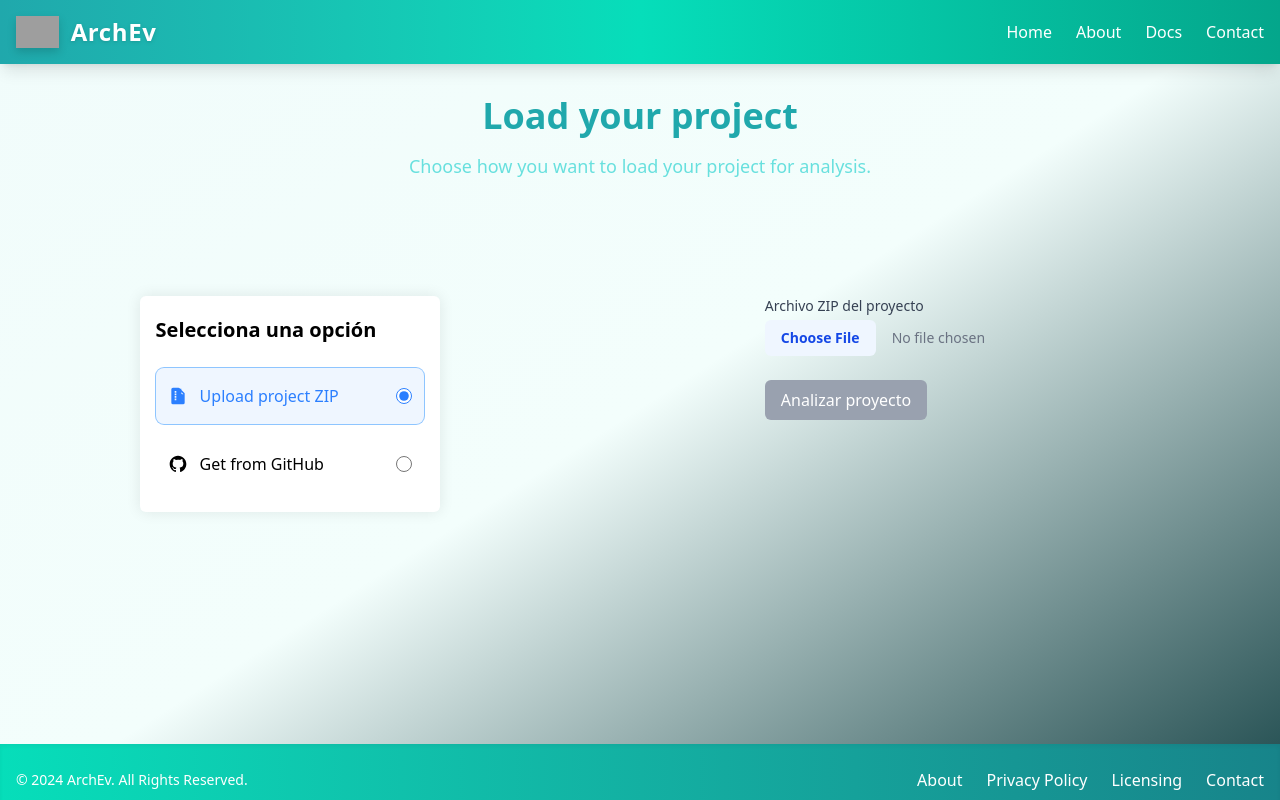
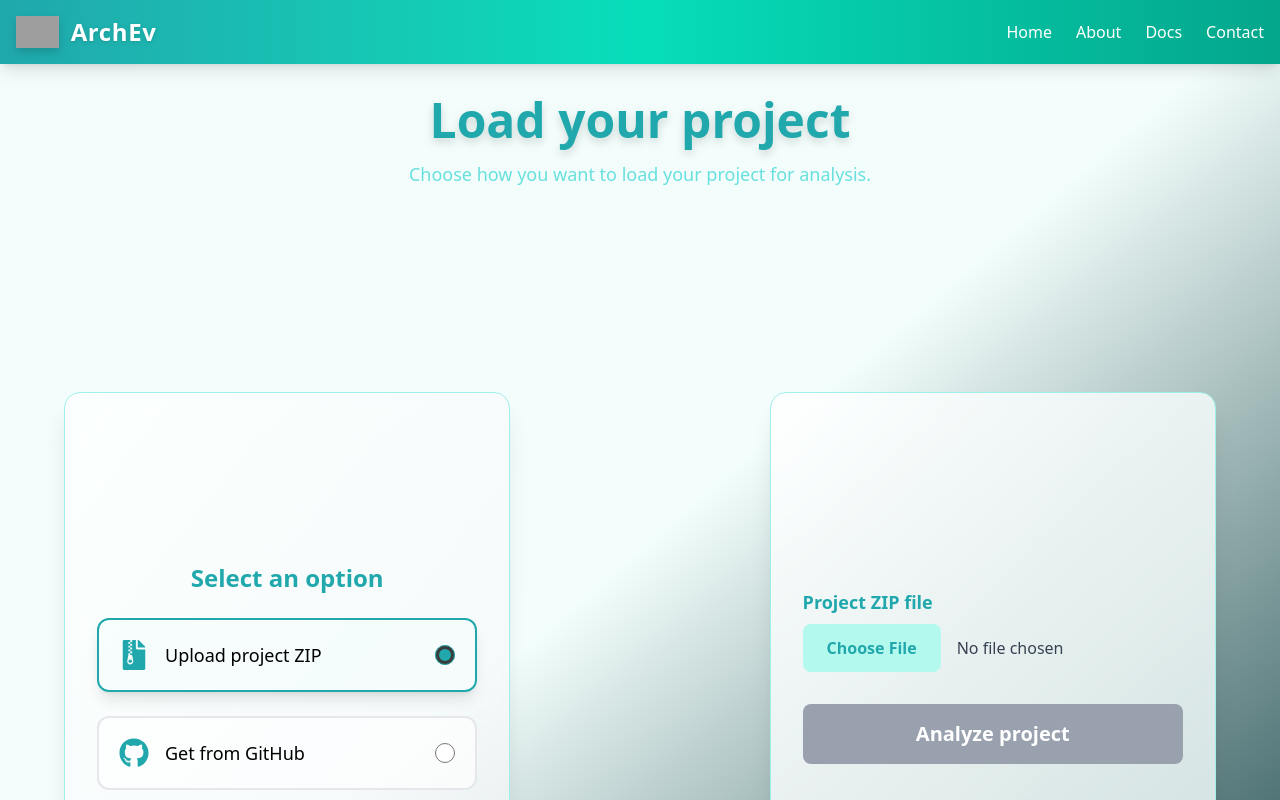
Before and after one commit to Opsord/architecture-evaluator-frontend, a React (Vite) app in the folder architecture-evaluator-frontend/: page /load in a window 1280 px wide. Shown: the top 800 px of the page. Built offline with nearby package versions, Linux system fonts and the light colour scheme; grey boxes are pictures that could not be loaded.

Commit message:
Updated project load

```diff
--- a/architecture-evaluator-frontend/src/pages/ProjectLoad/components/GitHubForm.tsx
+++ b/architecture-evaluator-frontend/src/pages/ProjectLoad/components/GitHubForm.tsx
@@ -2,13 +2,13 @@ import { useState } from 'react'
 import * as React from "react";
 import { useNavigate } from 'react-router-dom'
 import { analyzeGitHubRepo } from '../../../services/api'
-import { useProjectContext } from '../../../context/ProjectContext' // <-- Add this
+import { useProjectContext } from '../../../context/ProjectContext'
 
 export default function GitHubForm() {
     const [repoUrl, setRepoUrl] = useState('')
     const [isLoading, setIsLoading] = useState(false)
     const navigate = useNavigate()
-    const { setProjectData } = useProjectContext() // <-- Add this
+    const { setProjectData } = useProjectContext()
 
     const handleSubmit = async (e: React.FormEvent) => {
         e.preventDefault()
@@ -17,7 +17,7 @@ export default function GitHubForm() {
         setIsLoading(true)
         try {
             const response = await analyzeGitHubRepo(repoUrl)
-            setProjectData(response.data) // <-- Set context
+            setProjectData(response.data)
             navigate('/dashboard')
         } catch (error) {
             console.error('Error:', error)
@@ -28,27 +28,26 @@ export default function GitHubForm() {
     }
 
     return (
-        <form onSubmit={handleSubmit} className="space-y-6">
+        <form onSubmit={handleSubmit} className="space-y-8">
             <div>
-                <label className="block text-sm font-medium text-gray-700 mb-1">
-                    URL of the GitHub repository
+                <label className="block text-lg font-semibold text-primary mb-2">
+                    GitHub repository URL
                 </label>
                 <input
                     type="url"
                     placeholder="https://github.com/user/repository"
                     value={repoUrl}
                     onChange={(e) => setRepoUrl(e.target.value)}
-                    className="w-full px-3 py-2 border border-gray-300 rounded-md"
+                    className="w-full px-4 py-3 border border-gray-300 rounded-lg text-base"
                 />
             </div>
-
             <button
                 type="submit"
                 disabled={!repoUrl || isLoading}
-                className={`px-4 py-2 rounded-md text-white ${
+                className={`w-full py-4 text-xl rounded-lg font-bold transition text-white ${
                     !repoUrl || isLoading
                         ? 'bg-gray-400 cursor-not-allowed'
-                        : 'bg-blue-600 hover:bg-blue-700'
+                        : 'bg-gradient-to-r from-primary to-bright-turquoise-400 hover:scale-105 hover:shadow-xl'
                 }`}
             >
                 {isLoading ? 'Processing...' : 'Clone and Analyze'}
--- a/architecture-evaluator-frontend/src/pages/ProjectLoad/components/OptionSelector.tsx
+++ b/architecture-evaluator-frontend/src/pages/ProjectLoad/components/OptionSelector.tsx
@@ -1,4 +1,5 @@
 import React from 'react';
+import { FaFileArchive, FaGithub } from "react-icons/fa";
 
 interface OptionSelectorProps {
     value: 'zip' | 'github';
@@ -7,39 +8,33 @@ interface OptionSelectorProps {
 
 const OptionSelector: React.FC<OptionSelectorProps> = ({ value, onChange }) => {
     return (
-        <div className="w-[300px] px-4 py-5 bg-white flex flex-col gap-3 rounded-md shadow-[0px_0px_15px_rgba(0,0,0,0.09)]">
-            <legend className="text-xl font-semibold mb-3 select-none">Selecciona una opción</legend>
-            <label htmlFor="upload-zip" className={`font-medium h-14 relative hover:bg-zinc-100 flex items-center px-3 gap-3 rounded-lg select-none ${value === 'zip' ? 'text-blue-500 bg-blue-50 ring-blue-300 ring-1' : ''}` }>
-                <div className="w-5">
-                    {/* ZIP icon */}
-                    <svg xmlns="http://www.w3.org/2000/svg" fill="currentColor" viewBox="0 0 24 24"><path d="M6 2a2 2 0 0 0-2 2v16a2 2 0 0 0 2 2h12a2 2 0 0 0 2-2V8.828A2 2 0 0 0 19.414 8l-5.414-5.414A2 2 0 0 0 12.172 2H6zm6 1.414L18.586 10H17a1 1 0 0 1-1-1V3.414zM8 12h2v2H8v-2zm0 3h2v2H8v-2zm0-6h2v2H8V9zm0-3h2v2H8V6z"/></svg>
-                </div>
-                Upload project ZIP
+        <fieldset className="space-y-6">
+            <legend className="text-2xl font-bold mb-6 text-primary select-none text-center">Select an option</legend>
+            <label htmlFor="upload-zip" className={`flex items-center gap-4 px-5 py-5 rounded-xl cursor-pointer transition border-2 ${value === 'zip' ? 'border-primary bg-bright-turquoise-50/60 shadow-lg' : 'border-gray-200 bg-white/60 hover:bg-gray-100/80'}`}>
+                <FaFileArchive className="text-3xl text-primary" />
+                <span className="flex-1 text-lg font-medium">Upload project ZIP</span>
                 <input
                     type="radio"
                     name="projectSource"
-                    className="peer/zip w-4 h-4 absolute accent-current right-3"
+                    className="accent-primary w-5 h-5"
                     id="upload-zip"
                     checked={value === 'zip'}
                     onChange={() => onChange('zip')}
                 />
             </label>
-            <label htmlFor="github-link" className={`font-medium h-14 relative hover:bg-zinc-100 flex items-center px-3 gap-3 rounded-lg select-none ${value === 'github' ? 'text-blue-500 bg-blue-50 ring-blue-300 ring-1' : ''}` }>
-                <div className="w-5">
-                    {/* GitHub icon */}
-                    <svg xmlns="http://www.w3.org/2000/svg" fill="currentColor" viewBox="0 0 24 24"><path d="M12 2C6.477 2 2 6.484 2 12.021c0 4.428 2.865 8.184 6.839 9.504.5.092.682-.217.682-.483 0-.237-.009-.868-.014-1.703-2.782.605-3.369-1.342-3.369-1.342-.454-1.155-1.11-1.463-1.11-1.463-.908-.62.069-.608.069-.608 1.004.07 1.532 1.032 1.532 1.032.892 1.53 2.341 1.088 2.91.832.092-.647.35-1.088.636-1.339-2.221-.253-4.555-1.113-4.555-4.951 0-1.093.39-1.988 1.029-2.688-.103-.253-.446-1.272.098-2.65 0 0 .84-.27 2.75 1.025A9.564 9.564 0 0 1 12 6.844c.85.004 1.705.115 2.504.337 1.909-1.295 2.748-1.025 2.748-1.025.546 1.378.202 2.397.1 2.65.64.7 1.028 1.595 1.028 2.688 0 3.847-2.337 4.695-4.566 4.944.359.309.678.919.678 1.852 0 1.336-.012 2.415-.012 2.744 0 .268.18.579.688.481C19.138 20.2 22 16.447 22 12.021 22 6.484 17.523 2 12 2z"/></svg>
-                </div>
-                Get from GitHub
+            <label htmlFor="github-link" className={`flex items-center gap-4 px-5 py-5 rounded-xl cursor-pointer transition border-2 ${value === 'github' ? 'border-primary bg-bright-turquoise-50/60 shadow-lg' : 'border-gray-200 bg-white/60 hover:bg-gray-100/80'}`}>
+                <FaGithub className="text-3xl text-primary" />
+                <span className="flex-1 text-lg font-medium">Get from GitHub</span>
                 <input
                     type="radio"
                     name="projectSource"
-                    className="w-4 h-4 absolute accent-current right-3"
+                    className="accent-primary w-5 h-5"
                     id="github-link"
                     checked={value === 'github'}
                     onChange={() => onChange('github')}
                 />
             </label>
-        </div>
+        </fieldset>
     );
 }
 
--- a/architecture-evaluator-frontend/src/pages/ProjectLoad/components/UploadForm.tsx
+++ b/architecture-evaluator-frontend/src/pages/ProjectLoad/components/UploadForm.tsx
@@ -2,13 +2,13 @@ import { useState } from 'react'
 import * as React from "react";
 import { useNavigate } from 'react-router-dom'
 import { analyzeProjectUpload } from '../../../services/api'
-import { useProjectContext } from '../../../context/ProjectContext' // <-- Add this
+import { useProjectContext } from '../../../context/ProjectContext'
 
 export default function UploadForm() {
     const [file, setFile] = useState<File | null>(null)
     const [isUploading, setIsUploading] = useState(false)
     const navigate = useNavigate()
-    const { setProjectData } = useProjectContext() // <-- Add this
+    const { setProjectData } = useProjectContext()
 
     const handleSubmit = async (e: React.FormEvent) => {
         e.preventDefault()
@@ -17,7 +17,7 @@ export default function UploadForm() {
         setIsUploading(true)
         try {
             const response = await analyzeProjectUpload(file)
-            setProjectData(response.data) // <-- Set context
+            setProjectData(response.data)
             navigate('/dashboard')
         } catch (error) {
             console.error('Error uploading:', error)
@@ -28,34 +28,33 @@ export default function UploadForm() {
     }
 
     return (
-        <form onSubmit={handleSubmit} className="space-y-6">
+        <form onSubmit={handleSubmit} className="space-y-8">
             <div>
-                <label className="block text-sm font-medium text-gray-700 mb-1">
-                    Archivo ZIP del proyecto
+                <label className="block text-lg font-semibold text-primary mb-2">
+                    Project ZIP file
                 </label>
                 <input
                     type="file"
                     accept=".zip"
                     onChange={(e) => setFile(e.target.files?.[0] || null)}
-                    className="block w-full text-sm text-gray-500
-                                file:mr-4 file:py-2 file:px-4
-                                file:rounded-md file:border-0
-                                file:text-sm file:font-semibold
-                                file:bg-blue-50 file:text-blue-700
-                                hover:file:bg-blue-100"
-                                    />
+                    className="block w-full text-base text-gray-700
+                        file:mr-4 file:py-3 file:px-6
+                        file:rounded-lg file:border-0
+                        file:text-base file:font-semibold
+                        file:bg-bright-turquoise-100 file:text-primary
+                        hover:file:bg-bright-turquoise-200"
+                />
             </div>
-
             <button
                 type="submit"
                 disabled={!file || isUploading}
-                className={`px-4 py-2 rounded-md text-white ${
+                className={`w-full py-4 text-xl rounded-lg font-bold transition text-white ${
                     !file || isUploading
                         ? 'bg-gray-400 cursor-not-allowed'
-                        : 'bg-blue-600 hover:bg-blue-700'
+                        : 'bg-gradient-to-r from-primary to-bright-turquoise-400 hover:scale-105 hover:shadow-xl'
                 }`}
             >
-                {isUploading ? 'Subiendo...' : 'Analizar proyecto'}
+                {isUploading ? 'Uploading...' : 'Analyze project'}
             </button>
         </form>
     )
--- a/architecture-evaluator-frontend/src/pages/ProjectLoad/index.tsx
+++ b/architecture-evaluator-frontend/src/pages/ProjectLoad/index.tsx
@@ -7,10 +7,10 @@ function ProjectLoad() {
     const [activeTab, setActiveTab] = useState<'zip' | 'github'>('zip')
 
     return (
-        <div className="grid grid-cols-5 grid-rows-6 gap-4 h-max">
+        <div className="grid grid-cols-5 grid-rows-6 gap-6 h-max">
             {/* Title */}
-            <div className="col-span-5">
-                <h1 className="text-4xl font-bold text-center text-primary">
+            <div className="col-span-5 mb-8">
+                <h1 className="text-5xl font-extrabold text-center text-primary drop-shadow-lg">
                     Load your project
                 </h1>
                 <p className="text-lg text-gray-medium text-center mt-4">
@@ -18,13 +18,19 @@ function ProjectLoad() {
                 </p>
             </div>
             {/* Selector (left section) */}
-            <div className="col-span-2 row-span-4 row-start-3 flex flex-col items-center">
-                <OptionSelector value={activeTab} onChange={setActiveTab} />
+            <div className="col-span-2 row-span-4 row-start-3 flex items-center justify-center h-full">
+                <div className="w-full h-full flex items-center justify-center">
+                    <div className="w-full h-full max-w-md bg-gradient-to-br from-white/70 to-gray-100/70 backdrop-blur-lg border border-gray-border rounded-2xl shadow-xl p-8 flex flex-col justify-center">
+                        <OptionSelector value={activeTab} onChange={setActiveTab} />
+                    </div>
+                </div>
             </div>
             {/* Form (right section) */}
-            <div className="col-span-2 row-span-4 col-start-4 row-start-3 flex flex-col items-center">
-                <div className="w-full h-full">
-                    {activeTab === 'zip' ? <UploadForm /> : <GitHubForm />}
+            <div className="col-span-2 row-span-4 col-start-4 row-start-3 flex items-center justify-center h-full">
+                <div className="w-full h-full flex items-center justify-center">
+                    <div className="w-full h-full max-w-md bg-gradient-to-br from-white/80 to-bright-turquoise-50/80 backdrop-blur-lg border border-gray-border rounded-2xl shadow-xl p-8 flex flex-col justify-center">
+                        {activeTab === 'zip' ? <UploadForm /> : <GitHubForm />}
+                    </div>
                 </div>
             </div>
         </div>
```
Also changed, not shown: architecture-evaluator-frontend/src/pages/Home/components/InfoCard.tsx (+11 -12 lines).
